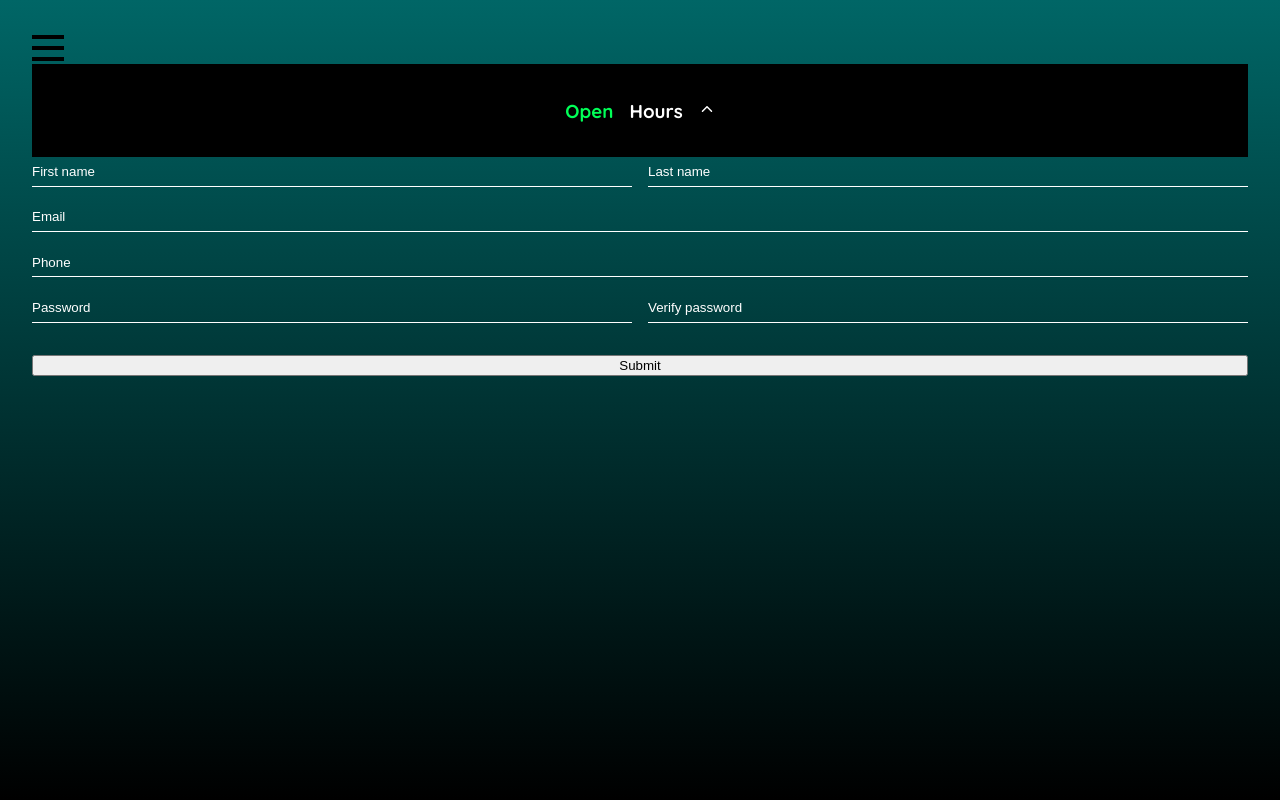
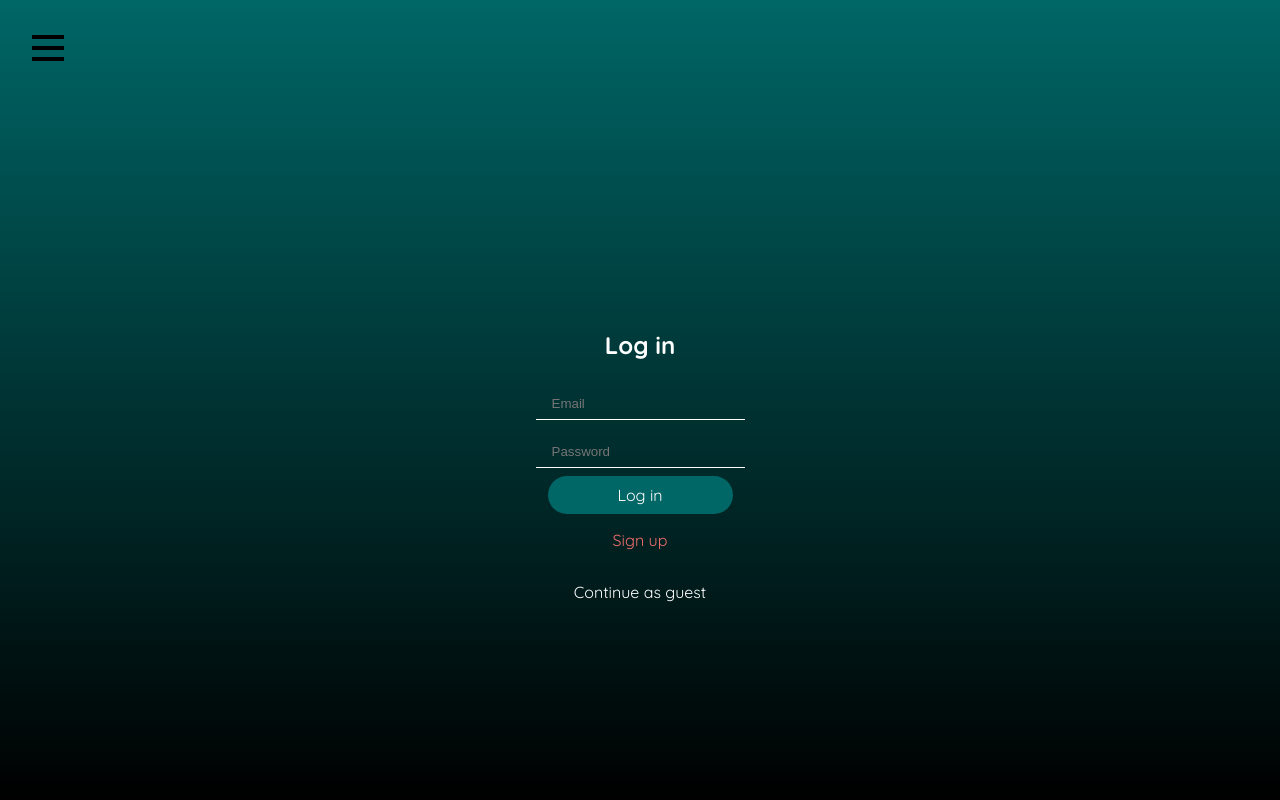
Before and after one commit to adamsjodin/restaurant-app, a React (Vite) app in the folder client/: page / in a window 1280 px wide. Shown: the top 800 px of the page. Built offline with nearby package versions, Linux system fonts and the light colour scheme; a web font is replaced by a local one.

Commit message:
added login component

```diff
--- a/client/src/App.jsx
+++ b/client/src/App.jsx
@@ -3,6 +3,7 @@ import Hours from './components/Hours/Hours'
 import Nav from './components/Menu/Nav'
 import NavIcon from './components/Menu/NavIcon'
 import Form from './components/Form/Form'
+import Login from './components/Login/Login'
 
 function App() {
 
@@ -10,8 +11,8 @@ function App() {
     <>
 
       <Nav />
+      <Login />
       <Hours />
-      <Form />
 
     </>
   )
--- /dev/null
+++ b/client/src/components/Login/Login.jsx
@@ -0,0 +1,16 @@
+import './Login.scss'
+
+function Login() {
+    return (
+        <section className='login'>
+            <h2 className='login--heading'>Log in</h2>
+            <input type="text" className='login--input' placeholder="Email" />
+            <input type="text" className='login--input' placeholder="Password" />
+            <button className='login--btn'>Log in</button>
+            <p className='login--paragraph'>Sign up</p>
+            <p>Continue as guest</p>
+        </section>
+     );
+}
+
+export default Login;
--- /dev/null
+++ b/client/src/components/Login/Login.scss
@@ -0,0 +1,33 @@
+@import './src/Styles/variables';
+@import './src/Styles/mixins';
+
+.login {
+    height: 100vh;
+    font-family: $font-family;
+    color: $clr-text;
+
+    @include flexCenter(column);
+
+    &--input {
+        border: none;
+        border-bottom: 1px white solid;
+        margin: 0.5rem;
+        padding: 0.5rem 1rem;
+        background-color: transparent;
+    }
+
+
+    &--btn {
+        background-color: $background-color--main;
+        height: 38px;
+        width: 185px;
+        @include button-styles();
+        @include flexCenter(column);
+        font-size: 1rem;
+
+    }
+
+    &--paragraph {
+        color: $clr-text__red;
+    }
+}
```
